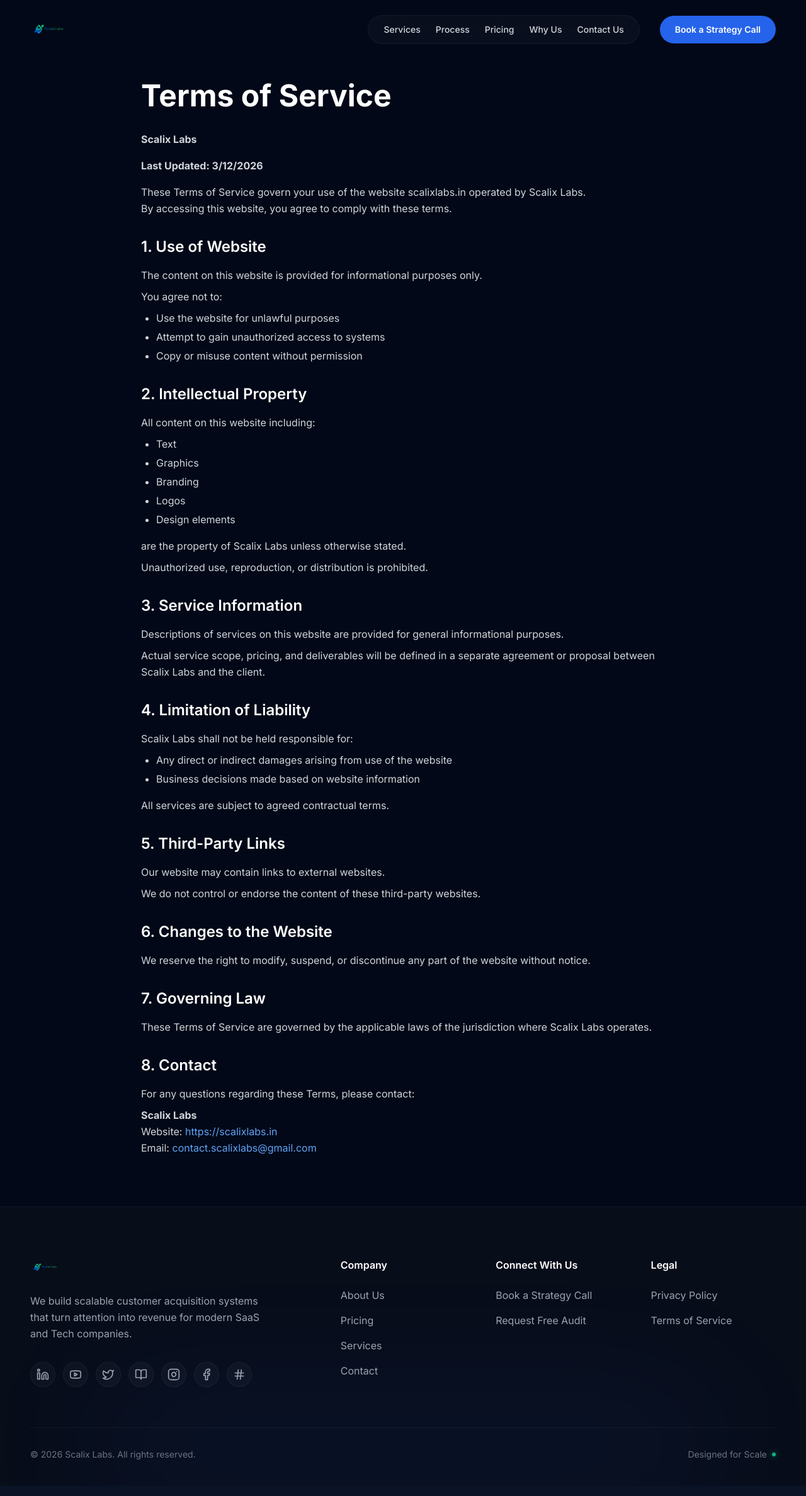
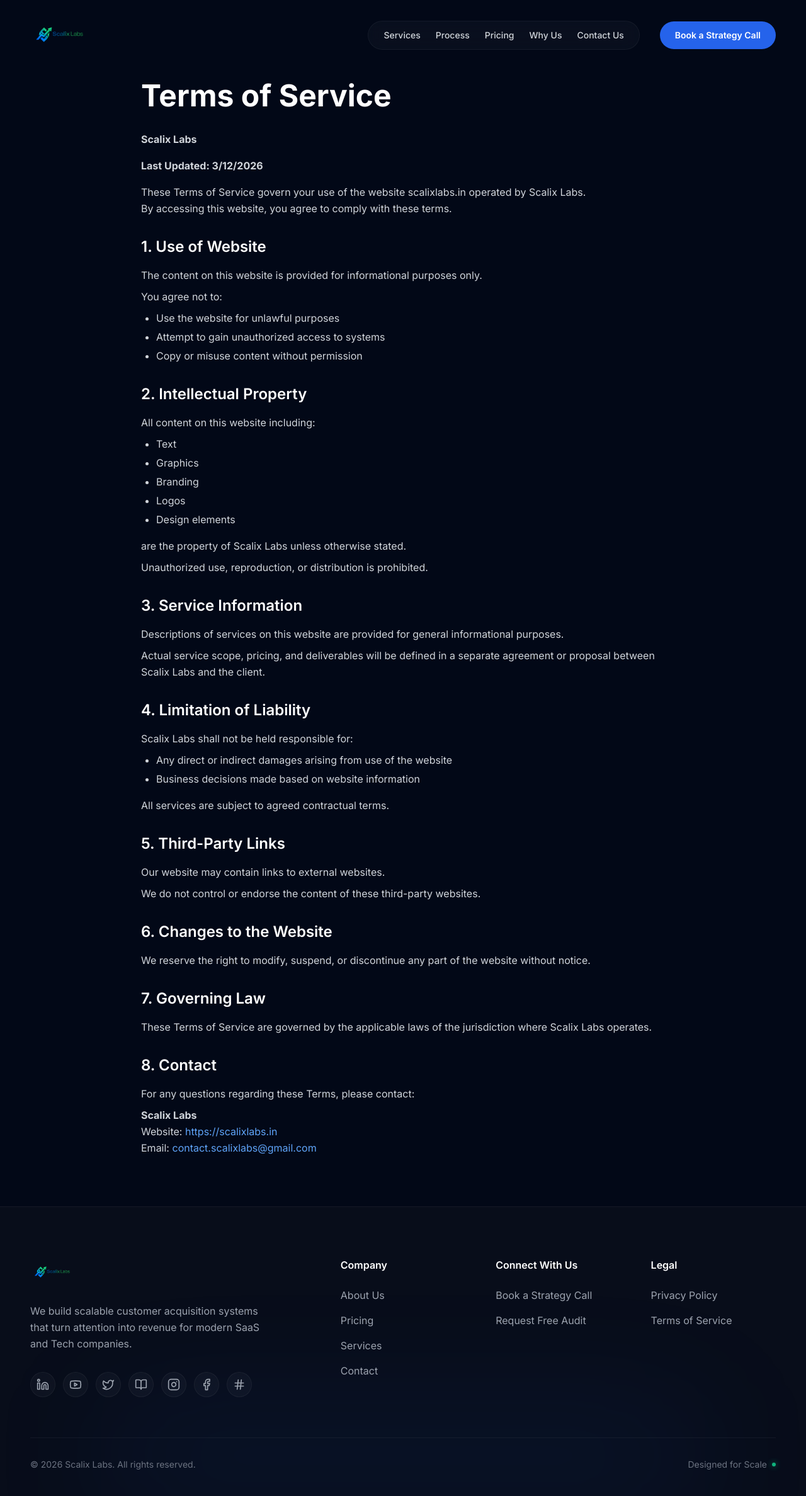
Before and after one commit to aghattikar82/scalixlabs-website, a Next.js app: page /terms-of-service in a window 1280 px wide. Shown: the whole page at 63% size. Built offline with nearby package versions, Linux system fonts and the light colour scheme.

Commit message:
Increase logo size for better visibility

```diff
--- a/components/Footer.tsx
+++ b/components/Footer.tsx
@@ -16,9 +16,9 @@
                             <Image
                                 src="/logo.png"
                                 alt="Scalix Labs"
-                                width={160}
-                                height={40}
-                                className="h-8 w-auto object-contain"
+                                width={200}
+                                height={50}
+                                className="h-12 w-auto object-contain"
                             />
                         </Link>
                         <p className="text-gray-400 max-w-sm mb-8 leading-relaxed">
--- a/components/Navbar.tsx
+++ b/components/Navbar.tsx
@@ -38,9 +38,9 @@
                     <Image
                         src="/logo.png"
                         alt="Scalix Labs"
-                        width={180}
-                        height={45}
-                        className="h-10 w-auto object-contain"
+                        width={240}
+                        height={60}
+                        className="h-14 md:h-16 w-auto object-contain"
                         priority
                     />
                 </Link>
```
